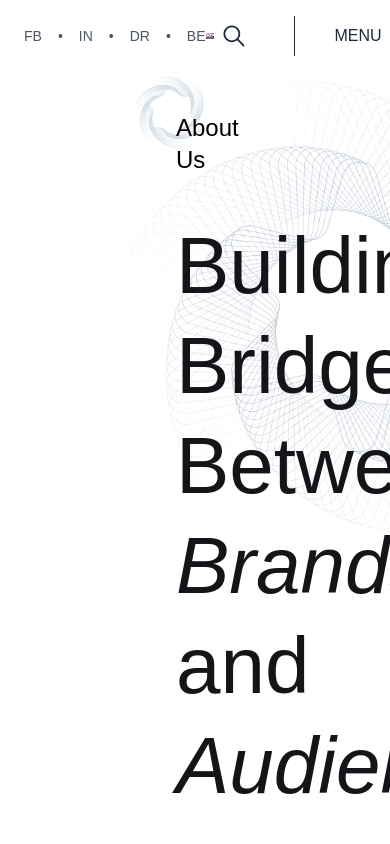
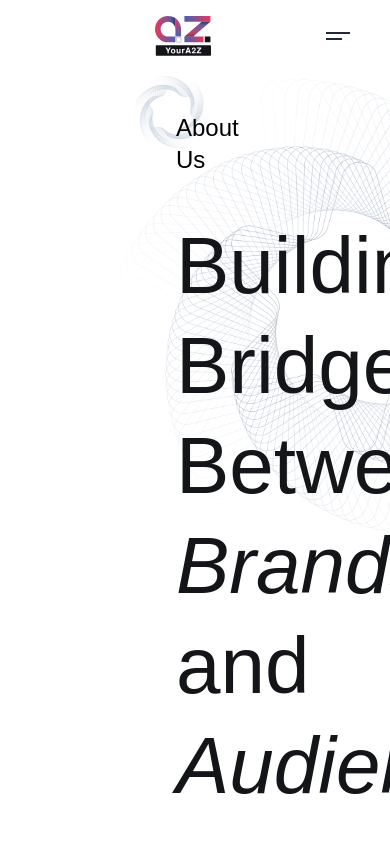
Before and after one commit to abhishek-zeplinix/AtoZ, a Next.js app: page /about in a window 390 px wide. Shown: the top 844 px of the page. Built offline with nearby package versions, Linux system fonts and the light colour scheme.

Commit message:
responsive homepage done

```diff
--- a/app/components/Homepage/About.tsx
+++ b/app/components/Homepage/About.tsx
@@ -66,7 +66,7 @@ const About = () => {
     <div className="mt-10 " ref={sectionRef}>
       <div className="space-y-4">
         <div>
-          <h1 className="italic  title text-[70px] font-thin text-center text-azText">
+          <h1 className="italic  title lg:text-[70px] md:text-[70px] text-[52px] font-thin text-center text-azText">
             Who we are?
           </h1>
         </div>
--- a/app/components/Homepage/Blogs.tsx
+++ b/app/components/Homepage/Blogs.tsx
@@ -107,7 +107,9 @@ const Blogs = () => {
   return (
     <div className="mt-20" ref={sectionRef}>
       <div className="text-center">
-        <h1 className="text-[70px] title">Read Our Blogs</h1>
+        <h1 className="lg:text-[70px] md:text-[70px] text-[40px] title">
+          Read Our Blogs
+        </h1>
       </div>
       <div className=" py-10 px-5 md:px-10 lg:px-20">
         {/* Card Grid */}
--- a/app/components/Homepage/OurProcess.tsx
+++ b/app/components/Homepage/OurProcess.tsx
@@ -83,7 +83,7 @@ const OurProcess = () => {
   const StepsComponent = () => {
     return (
       <div className="flex items-center justify-center w-full py-8">
-        <div className="flex items-center gap-4">
+        <div className="flex lg:flex-row md:flex-row flex-col items-center gap-4">
           {steps.map((step, index) => (
             <div key={index} className="flex items-center gap-4">
               {/* Step Icon + Title */}
@@ -104,7 +104,7 @@ const OurProcess = () => {
                   alt="Arrow"
                   width={140}
                   height={40}
-                  className=""
+                  className="lg:block md:block hidden"
                 />
               )}
             </div>
@@ -125,7 +125,9 @@ const OurProcess = () => {
           </label>
         </div>
         <div>
-          <h1 className="italic text-[70px] title">We Design. You Grow</h1>
+          <h1 className="italic lg:text-[70px] md:text-[70px] text-[55px] leading-tight title">
+            We Design. You Grow
+          </h1>
         </div>
 
         <div>
--- a/app/components/Homepage/PowerHouse.tsx
+++ b/app/components/Homepage/PowerHouse.tsx
@@ -102,17 +102,17 @@ const PowerHouse = () => {
   return (
     <div className="space-y-8 mx-4 mt-20" ref={sectionRef}>
       <div className="title text-center leading-tight">
-        <h1 className="text-[76px] text-center">
+        <h1 className="lg:text-[76px] md:text-[76px] text-[42px] text-center">
           Your <span className="italic">One-Stop</span>
         </h1>
-        <h1 className="text-[76px] text-center">
+        <h1 className="lg:text-[76px] md:text-[76px] text-[42px] text-center">
           <span className="italic">Creative</span> Powerhouse
         </h1>
       </div>
       {services.map((service, index) => (
         <div
           key={index}
-          className={`flex items-center justify-between pt-10 pl-10 rounded-lg shadow-lg bg-gradient-to-r bg-[#151515] bg-blur-lg relative`}
+          className={`flex lg:flex-row md:flex-row flex-col items-center justify-between pt-10 lg:pl-10 md:pl-10 pl-5 rounded-lg shadow-lg bg-gradient-to-r bg-[#151515] bg-blur-lg relative`}
         >
           {/* Left Section */}
           <div className="text-white space-y-4 max-w-md pb-10">
@@ -144,13 +144,13 @@ const PowerHouse = () => {
             />
           </div>
 
-          <div className="absolute left-[-60px] bottom-0 overflow-hidden w-full h-[350px]">
+          <div className="absolute lg:left-[-60px] md:left-[-60px] right-0  bottom-0 overflow-hidden lg:w-full md:w-full w-full h-[350px]">
             <Image
               src={service.absolute}
               alt={`${service.title} Image`}
-              width={800}
+              width={600}
               height={300}
-              className="object-cover"
+              className="object-cover "
             />
           </div>
         </div>
--- a/app/components/Homepage/Projects.tsx
+++ b/app/components/Homepage/Projects.tsx
@@ -98,7 +98,7 @@ const Projects = () => {
   }, []);
   return (
     <div
-      className="relative bg-[#131518] mt-28 rounded-t-[70px] overflow-hidden pb-20"
+      className="relative bg-[#131518] lg:mt-28 md:mt-28 mt-10 rounded-t-[70px] overflow-hidden pb-20"
       ref={sectionRef}
     >
       <div className="absolute top-0 left-0 w-full z-0">
@@ -125,18 +125,18 @@ const Projects = () => {
           </div>
         ))}
       </div>
-      <div className="ml-24 leading-tight pt-12 text-white ">
+      <div className="lg:ml-24 md:ml-24 ml-10 leading-tight pt-12 text-white ">
         <div className="title">
-          <h1 className="text-[76px] ">
+          <h1 className="lg:text-[76px] md:text-[76px] text-[56px] ">
             Our <span className="italic">Featured</span>
           </h1>
           <br />
-          <h1 className="text-[76px]">Project</h1>
+          <h1 className="lg:text-[76px] md:text-[76px] text-[56px]">Project</h1>
         </div>
       </div>
-      <div className="relative grid grid-cols-1 md:grid-cols-2 gap-x-40 px-28 pt-20 ">
+      <div className="relative grid grid-cols-1 md:grid-cols-2 gap-x-40 lg:px-28 md:px-28 px-2 lg:pt-20 md:pt-20 pt-5">
         {/* Left Column */}
-        <div className="space-y-40">
+        <div className="lg:space-y-40 md:space-y-40 space-y-5">
           {cardData
             .filter((_, index) => index % 2 === 0)
             .map((card, index) => (
@@ -170,14 +170,16 @@ const Projects = () => {
         </div>
 
         {/* Right Column */}
-        <div className="space-y-40 mt-20">
+        <div className="lg:space-y-40 md:space-y-40 space-y-5 lg:mt-20 md:mt-20 mt-0">
           {cardData
             .filter((_, index) => index % 2 !== 0)
             .map((card, index) => (
               <div
                 key={card.id}
                 className={`relative  p-4 rounded-xl shadow-lg hover:shadow-xl transition-shadow ${
-                  index === 0 ? "mt-20" : "mt-32"
+                  index === 0
+                    ? "lg:mt-20 md:mt-20 mt-0"
+                    : "lg:mt-32 md:mt-32 mt-0"
                 }`}
               >
                 {/* Tag */}
@@ -204,7 +206,7 @@ const Projects = () => {
         </div>
       </div>
       <div>
-        <div className="flex justify-left mt-10 ml-24">
+        <div className="flex justify-left mt-10 lg:ml-24 md:ml-24 ml-5">
           <div className="flex items-center gap-3">
             <button
               className="text-center items-center px-6 py-3 space-x-3 text-lg font-bold text-white border rounded-full border-white  transition duration-300 bg-blur-lg;"
--- a/app/components/Homepage/SocialLinks.tsx
+++ b/app/components/Homepage/SocialLinks.tsx
@@ -41,7 +41,7 @@ const SocialLinks = () => {
                 className="marquee-scroll flex items-center justify-center"
               >
                 {/* First Boho HR text */}
-                <span className="bordereffect text-[96px] font-light  lg:ml-20">
+                <span className="bordereffect text-[96px] font-light  ml-25 lg:ml-20 md:ml-20">
                   Follow Us
                 </span>
 
--- a/app/components/Homepage/TellUs.tsx
+++ b/app/components/Homepage/TellUs.tsx
@@ -23,7 +23,7 @@ const TellUs = ({
         {/* Content Overlay */}
         <div className="relative z-10 text-center text-white px-4">
           <h1
-            className="text-[96px] font-light leading-none"
+            className="lg:text-[96px] md:text-[96px] text-[56px] font-light leading-none"
             dangerouslySetInnerHTML={{ __html: content }}
           ></h1>
 
--- a/app/components/Homepage/Testimonial.tsx
+++ b/app/components/Homepage/Testimonial.tsx
@@ -1,3 +1,4 @@
+/* eslint-disable @typescript-eslint/no-unused-vars */
 "use client";
 import type { Testimonial } from "@/app/types";
 import Image from "next/image";
@@ -114,7 +115,7 @@ const Testimonial = () => {
               />
             </div>
 
-            <h2 className="text-[76px] leading-tight z-10 relative title">
+            <h2 className="lg:text-[76px] md:text-[76px] text-[56px] leading-tight z-10 relative title">
               What <span className="italic text-primary">People</span> says{" "}
               <br />
               <span className="italic text-primary">About Us</span>
--- a/app/components/Navbar.tsx
+++ b/app/components/Navbar.tsx
@@ -6,6 +6,7 @@ import { IoIosSearch } from "react-icons/io";
 import Link from "next/link";
 import { useRouter } from "next/navigation";
 import PageTransition from "./PageTransition";
+
 const Navbar = () => {
   const [isOpen, setIsOpen] = useState(false);
   const menuRef = useRef<HTMLDivElement>(null);
@@ -19,8 +20,9 @@ const Navbar = () => {
     { href: "/our-process", label: "Our Process" },
     { href: "/our-solutions", label: "Our Solutions" },
   ];
+
   const openDrawer = () => {
-    setIsOpen(true); // First, show the drawer
+    setIsOpen(true);
     gsap.fromTo(
       menuRef.current,
       { y: "-100%", opacity: 0 },
@@ -34,37 +36,15 @@ const Navbar = () => {
       opacity: 0,
       duration: 0.5,
       ease: "power3.in",
-      onComplete: () => setIsOpen(false), // Hide the drawer after animation
+      onComplete: () => setIsOpen(false),
     });
   };
 
-  // const handleNavigate = (href: string) => {
-  //   gsap.to(".page-transition", {
-  //     y: "0%",
-  //     opacity: 1,
-  //     duration: 0.6,
-  //     ease: "power3.out",
-  //     onComplete: () => {
-  //       router.push(href);
-  //       setTimeout(() => {
-  //         gsap.to(".page-transition", {
-  //           y: "-100%",
-  //           opacity: 0,
-  //           duration: 0.6,
-  //           ease: "power3.in",
-  //         });
-  //       }, 500); // Small delay to complete transition
-  //     },
-  //   });
-  //   closeDrawer();
-  // };
-
   const handleNavigate = (href: string, event: React.MouseEvent) => {
-    event.preventDefault(); // Prevent default navigation
-    const { clientX: x, clientY: y } = event; // Get mouse position
+    event.preventDefault();
+    const { clientX: x, clientY: y } = event;
     const size = Math.max(window.innerWidth, window.innerHeight) * 2;
 
-    // Create expanding circle
     const wrapper = document.createElement("div");
     wrapper.className = "page-transition-circle-wrapper";
     wrapper.style.setProperty("--animation-duration-circle", "1000ms");
@@ -80,17 +60,13 @@ const Navbar = () => {
     wrapper.appendChild(circle);
     document.body.appendChild(wrapper);
 
-    // Trigger GSAP animation for page transition
     gsap.to(".page-transition", {
       y: "0%",
       opacity: 1,
       duration: 0.3,
       ease: "power3.out",
       onComplete: () => {
-        // Navigate to the new page
         router.push(href);
-
-        // Fade out GSAP animation
         setTimeout(() => {
           gsap.to(".page-transition", {
             y: "-100%",
@@ -98,30 +74,28 @@ const Navbar = () => {
             duration: 0.6,
             ease: "power3.in",
           });
-        }, 500); // Small delay to complete the transition
+        }, 500);
 
-        // Fade out the circle after animation
         setTimeout(() => {
           circle.style.opacity = "0";
         }, 500);
 
-        // Remove the effect after animation
         setTimeout(() => {
           wrapper.remove();
         }, 500);
       },
     });
 
-    closeDrawer(); // Close any navigation drawer if needed
+    closeDrawer();
   };
 
   return (
     <>
       <PageTransition isActive={isTransitioning} />
-      <nav className="bg-white font-matter mx-2 ">
-        <div className="container mx-auto flex items-center justify-between p-4">
-          {/* Left section - Links */}
-          <div className="flex items-center space-x-4 text-gray-600 text-sm">
+      <nav className="bg-white font-matter mx-2 px-4 md:px-6 lg:px-10">
+        <div className="container mx-auto flex items-center justify-between p-4 flex-wrap">
+          {/* Left section - Social Links */}
+          <div className="hidden md:flex items-center space-x-4 text-gray-600 text-sm">
             <a href="#" className="hover:text-gray-800">
               FB
             </a>
@@ -139,13 +113,13 @@ const Navbar = () => {
             </a>
           </div>
 
-          {/* Center section - Logo */}
-          <div className="flex items-center">
+          {/* Center section - Logo (Centered on small screens) */}
+          <div className="flex-1 flex justify-center">
             <Link href="/">
               <Image
                 src="/logo.svg"
                 alt="Logo"
-                className="h-10 w-auto mr-2 cursor-pointer"
+                className="h-10 w-auto cursor-pointer"
                 width={100}
                 height={100}
               />
@@ -153,16 +127,24 @@ const Navbar = () => {
           </div>
 
           {/* Right section - Search & Menu */}
-          <div className="flex items-center justify-center gap-10 text-gray-800">
-            <div className="flex items-center">
+          <div className="flex items-center gap-4 md:gap-10">
+            {/* Search Icon (Hidden on small screens) */}
+            <div className="hidden md:flex items-center">
               <IoIosSearch className="w-10 h-7" />
             </div>
 
-            <div className="h-10 w-px bg-gray-800"></div>
+            {/* Divider (Hidden on small screens) */}
+            <div className="hidden md:block h-10 w-px bg-gray-800"></div>
 
-            <button onClick={isOpen ? closeDrawer : openDrawer}>
+            {/* Menu Button */}
+            <button
+              onClick={isOpen ? closeDrawer : openDrawer}
+              className="relative"
+            >
               <div className="flex items-center gap-2">
-                <span className="text-base font-medium">MENU</span>
+                <span className="text-base font-medium hidden md:block">
+                  MENU
+                </span>
                 <div className="flex flex-col gap-1">
                   <div
                     className={`h-[2px] w-6 bg-gray-800 transition-transform duration-300 ${
@@ -177,6 +159,7 @@ const Navbar = () => {
                 </div>
               </div>
             </button>
+          </div>
 
           {/* Full-Screen Drawer */}
           <div
@@ -194,7 +177,7 @@ const Navbar = () => {
             </button>
 
             {/* Drawer Content */}
-              <div className="flex flex-col items-center justify-center h-full space-y-8 ">
+            <div className="flex flex-col items-center justify-center h-full space-y-8 text-center">
               {links.map((link, index) => (
                 <Link
                   key={index}
@@ -208,7 +191,6 @@ const Navbar = () => {
             </div>
           </div>
         </div>
-        </div>
       </nav>
     </>
   );
```
Lines whose indentation alone changed are shown as unchanged.
